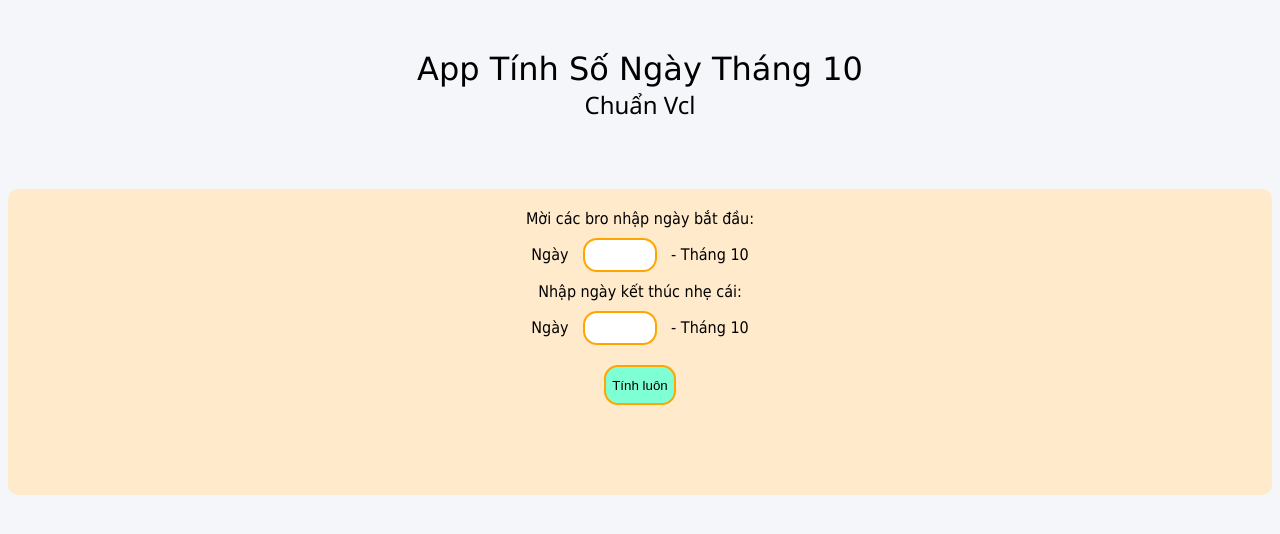
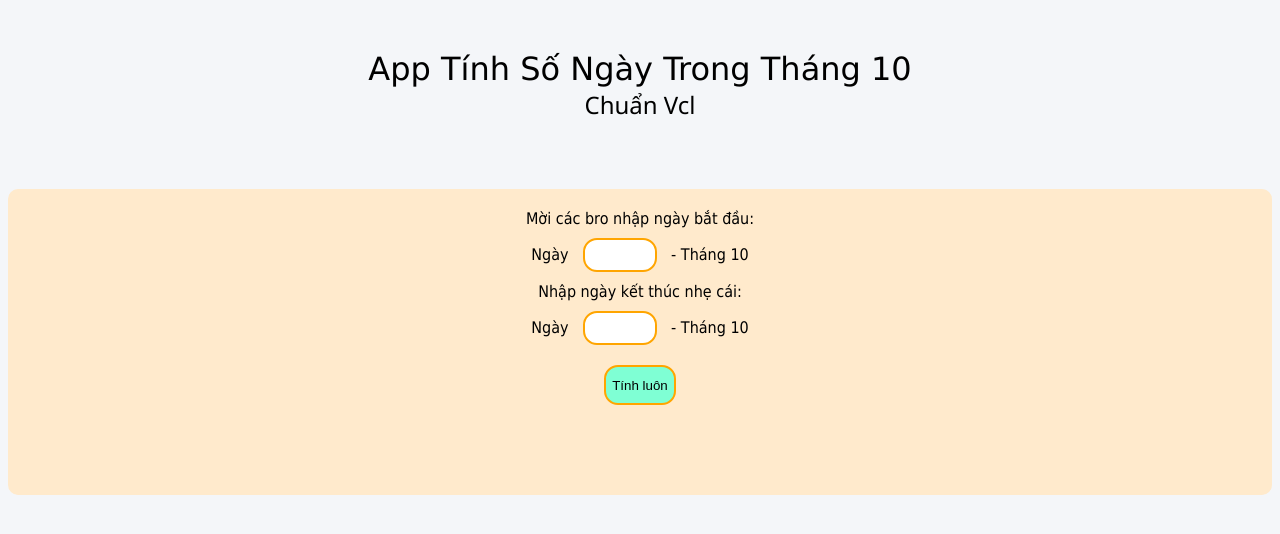
Before and after one commit to vjpproapp/tinhNgay, a plain HTML site: page index.html in a window 1280 px wide. Drawn offline with Linux system fonts and the light colour scheme.

Commit message:
Update index.html

```diff
--- a/index.html
+++ b/index.html
@@ -63,7 +63,7 @@
 <div>
     <form action="">
         <div class="mainTitle">
-            <div id="title"> App Tính Số Ngày Tháng 10 </div>
+            <div id="title"> App Tính Số Ngày Trong Tháng 10 </div>
             <div id="subTitle"
                 style="font-family: 'Segoe UI'; font-size: x-large;"> Chuẩn Vcl </div><br/>
         </div>
```
